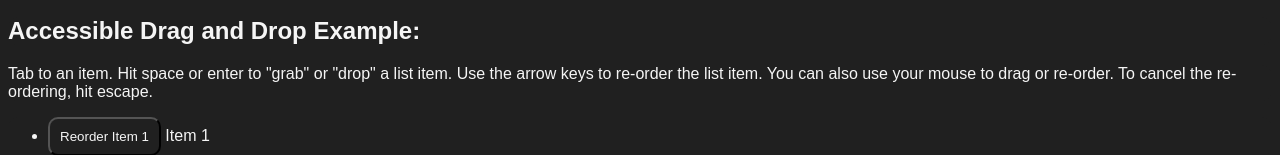
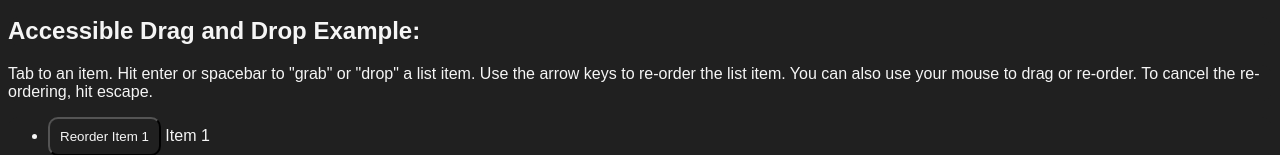
Before and after one commit to hchiam/learning-extra-a11y-stuff, a website built with Parcel: page src/index.html in a window 1280 px wide. Shown: the part 251-406 px from the top of the page. Built offline with nearby package versions, Linux system fonts and the light colour scheme; a script that the page names is missing.

Commit message:
enter or spacebar

```diff
--- a/src/index.html
+++ b/src/index.html
@@ -28,7 +28,7 @@
   </section>
   <section>
     <h2 id="accessible-drag-and-drop">Accessible Drag and Drop Example:</h2>
-    <p id="dragon-helper">Tab to an item. Hit space or enter to "grab" or "drop" a list item. Use the arrow keys to re-order the list item. You can also use your mouse to drag or re-order. To cancel the re-ordering, hit escape.</p>
+    <p id="dragon-helper">Tab to an item. Hit enter or spacebar to "grab" or "drop" a list item. Use the arrow keys to re-order the list item. You can also use your mouse to drag or re-order. To cancel the re-ordering, hit escape.</p>
     <ul id="dragon">
       <li>
     <button aria-describedby="dragon-helper">Reorder Item 1</button>
```
